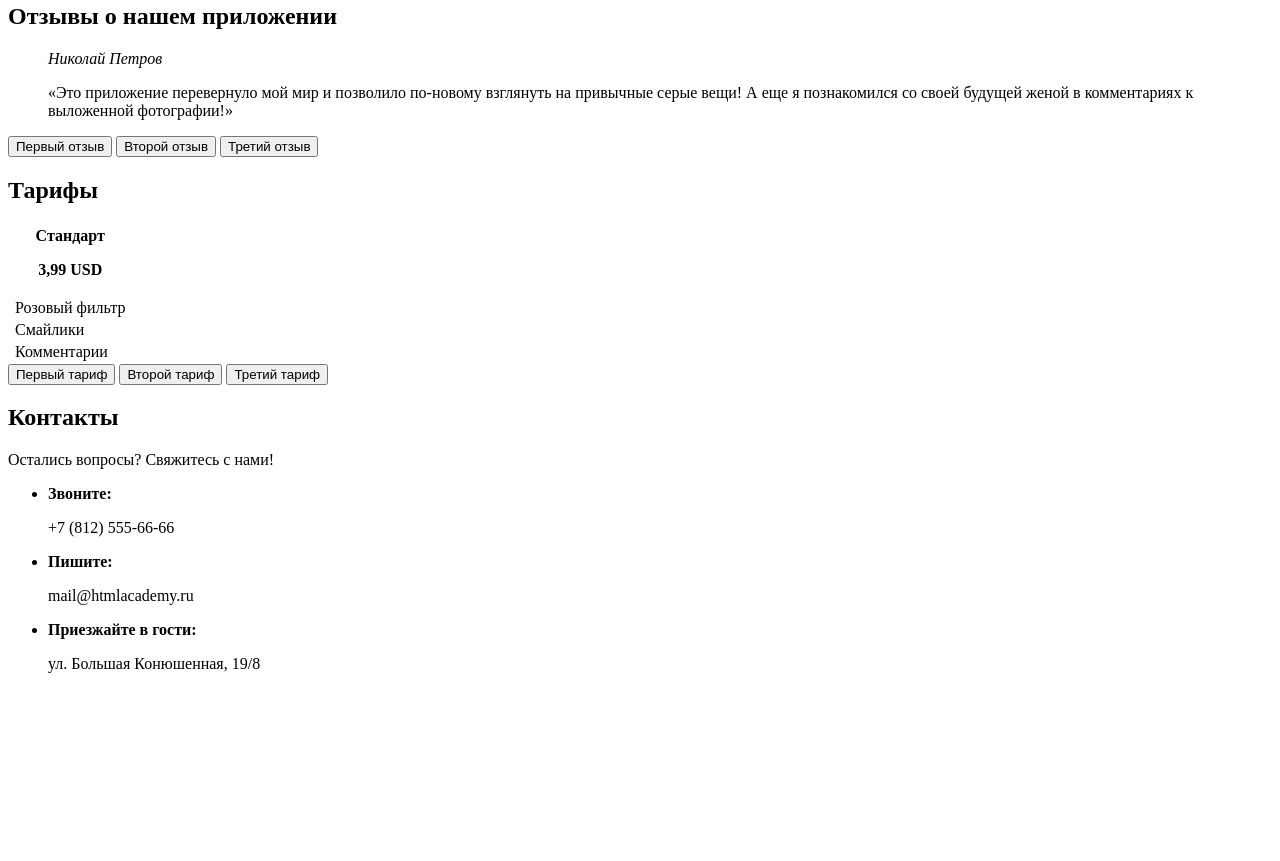
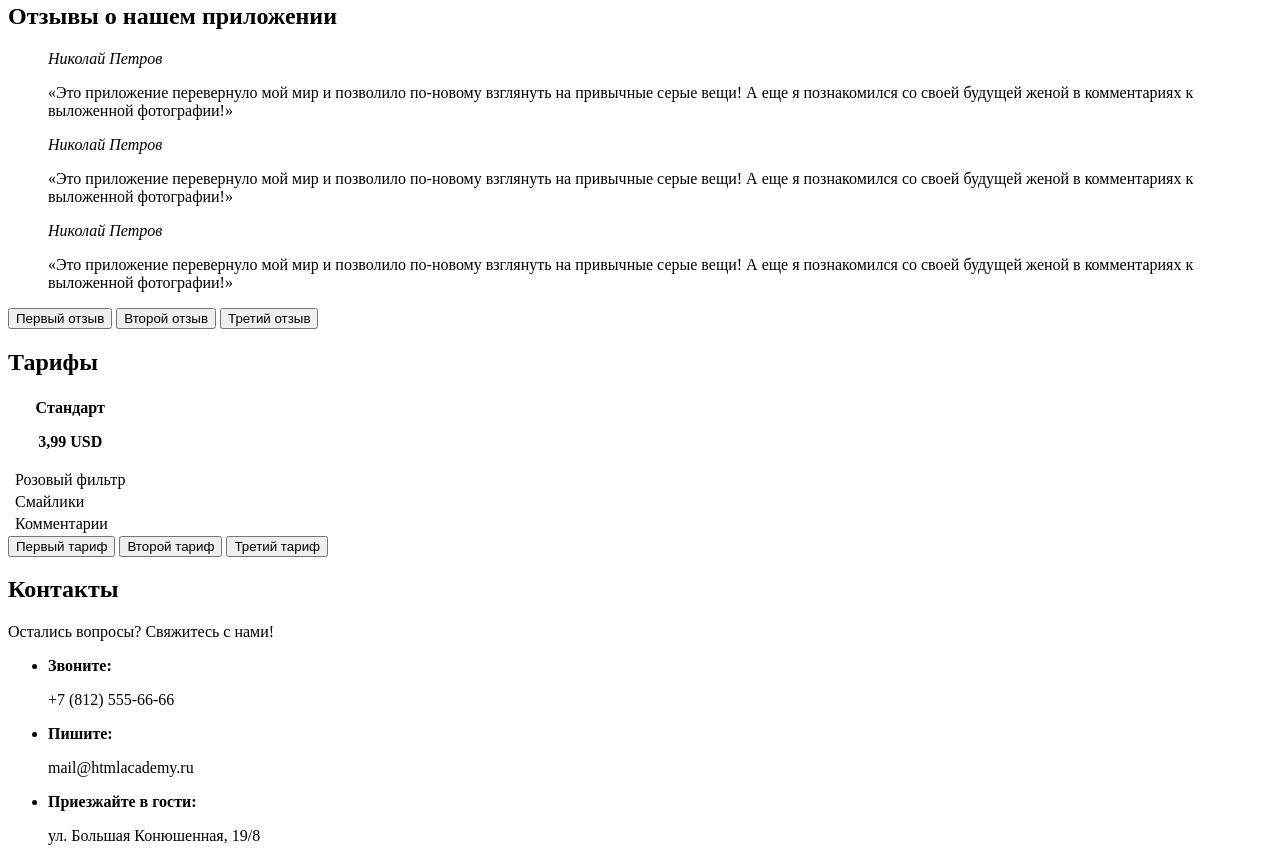
Before and after one commit to stellardiver/563075-pink, a website: page source/index.html in a window 1280 px wide. Shown: the part 1537-2398 px from the top of the page. Before the commit the page ends 2226 px from the top, so only its background shows below. Drawn offline with Linux system fonts and the light colour scheme.

Commit message:
Добавление отзывов

```diff
--- a/source/index.html
+++ b/source/index.html
@@ -120,6 +120,18 @@
             <p class="review__text">«Это приложение перевернуло мой мир и позволило по-новому взглянуть на привычные серые вещи! А еще я познакомился со своей будущей женой в комментариях к выложенной фотографии!»
             </p>
           </blockquote>
+          <blockquote class="review__item slider__item">
+            <cite class="review__author">Николай Петров
+            </cite>
+            <p class="review__text">«Это приложение перевернуло мой мир и позволило по-новому взглянуть на привычные серые вещи! А еще я познакомился со своей будущей женой в комментариях к выложенной фотографии!»
+            </p>
+          </blockquote>
+          <blockquote class="review__item slider__item">
+            <cite class="review__author">Николай Петров
+            </cite>
+            <p class="review__text">«Это приложение перевернуло мой мир и позволило по-новому взглянуть на привычные серые вещи! А еще я познакомился со своей будущей женой в комментариях к выложенной фотографии!»
+            </p>
+          </blockquote>
         </div>
         <div class="reviews__toggles slider__toggles">
           <button class="slider__toggle slider__toggle--active" type="button">
```
